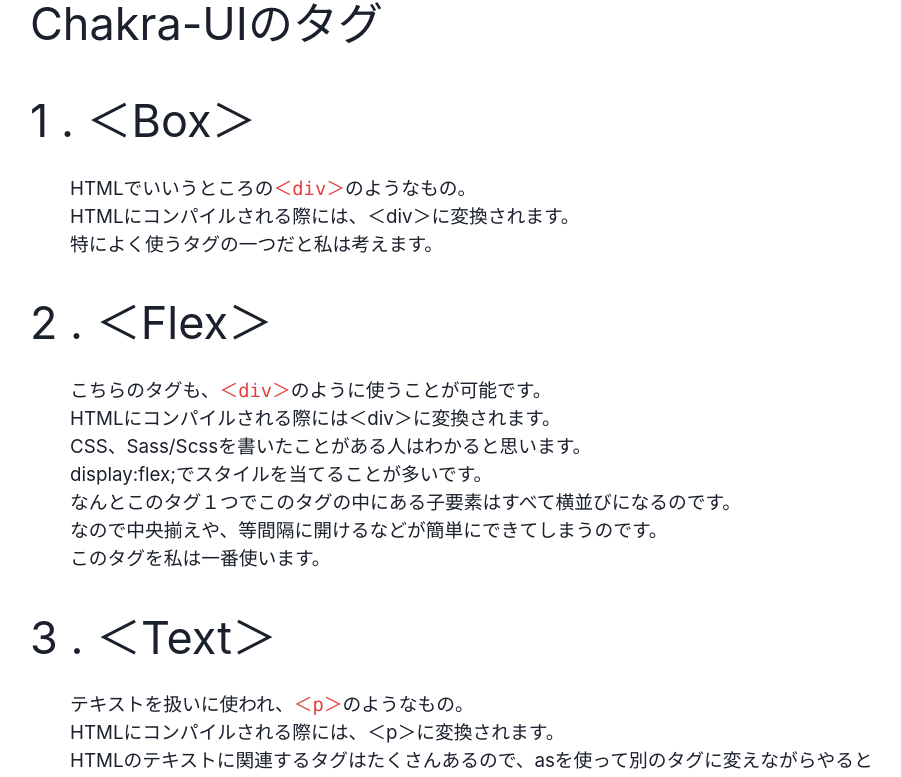
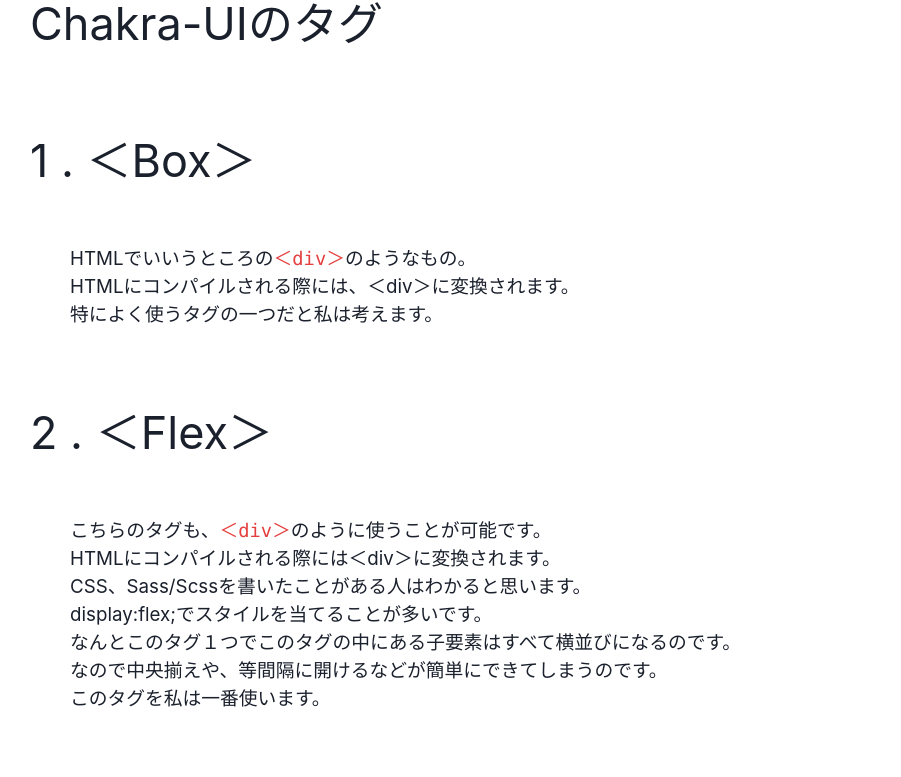
Before and after one commit to RikutoOgaki/React-CSSpage, a Next.js app: page /components/Chakra-UIcontents in a window 1280 px wide. Shown: the part 1093-1870 px from the top of the page, without its empty margins (106-1007 px from the left). Built offline with nearby package versions, Linux system fonts and the light colour scheme.

Commit message:
ReactCSS

```diff
--- a/src/pages/components/Chakra-UIcontents.tsx
+++ b/src/pages/components/Chakra-UIcontents.tsx
@@ -78,8 +78,8 @@ export default function Chakra() {
                     </Box>
                     <Box as='section'>
                         <Text fontSize={{ base: '4xl', lg: '7xl' }}>Chakra-UIのタグ</Text>
-                        <Box as='article' margin={'3rem 0'}>
-                            <Text fontSize={{ base: '3xl', lg: '7xl' }} marginBottom={'2rem'}> 1 . ＜Box＞</Text>
+                        <Box as='article' margin={{ base: '3rem 0', lg: '7rem 0' }}>
+                            <Text fontSize={{ base: '3xl', lg: '7xl' }} marginBottom={{ base: '2rem', lg: '5rem' }}> 1 . ＜Box＞</Text>
                             <Text fontSize={{ base: '2xs', lg: '3xl' }} marginLeft={'4rem'}>
                                 HTMLでいいうところの
                                 <Box as='code' color={'red.500'}>
@@ -89,8 +89,8 @@ export default function Chakra() {
                                 特によく使うタグの一つだと私は考えます。
                             </Text>
                         </Box>
-                        <Box as='article' margin={'3rem 0'}>
-                            <Text fontSize={{ base: '3xl', lg: '7xl' }} marginBottom={'2rem'}>2 . ＜Flex＞</Text>
+                        <Box as='article' margin={{ base: '3rem 0', lg: '7rem 0' }}>
+                            <Text fontSize={{ base: '3xl', lg: '7xl' }} marginBottom={{ base: '2rem', lg: '5rem' }}>2 . ＜Flex＞</Text>
                             <Text fontSize={{ base: '2xs', lg: '3xl' }} marginLeft={'4rem'}>
                                 こちらのタグも、
                                 <Box as='code' color={'red.500'}>
@@ -104,8 +104,8 @@ export default function Chakra() {
                                 このタグを私は一番使います。
                             </Text>
                         </Box>
-                        <Box as='article' margin={'3rem 0'}>
-                            <Text fontSize={{ base: '3xl', lg: '7xl' }} marginBottom={'2rem'}>3 . ＜Text＞</Text>
+                        <Box as='article' margin={{ base: '3rem 0', lg: '7rem 0' }}>
+                            <Text fontSize={{ base: '3xl', lg: '7xl' }} marginBottom={{ base: '2rem', lg: '5rem' }}>3 . ＜Text＞</Text>
                             <Text fontSize={{ base: '2xs', lg: '3xl' }} marginLeft={'4rem'}>
                                 テキストを扱いに使われ、
                                 <Box as='code' color={'red.500'}>
```
